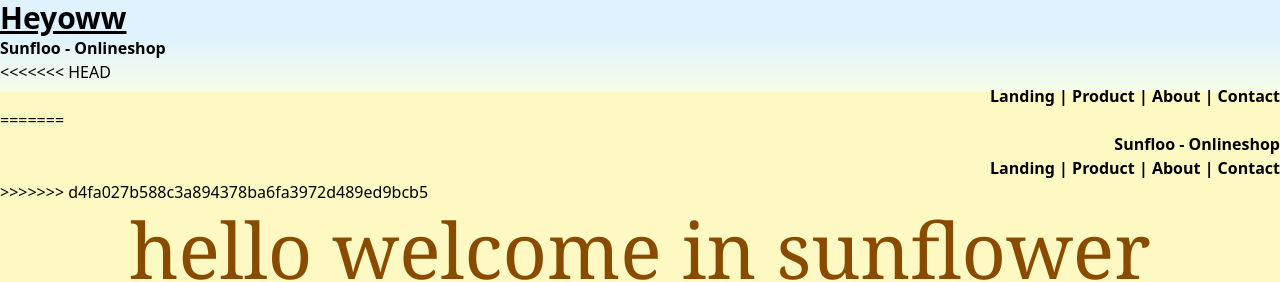
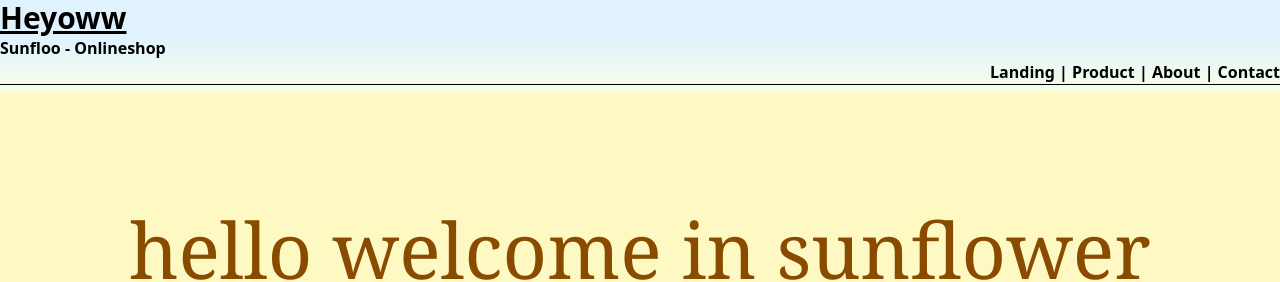
Before and after one commit to aqila-mazaya/onlineshop-aqila, a Vue app: page / in a window 1280 px wide. Shown: the top 282 px of the page. Built offline with nearby package versions, Linux system fonts and the light colour scheme.

Commit message:
Update Navbar.vue

```diff
--- a/src/components/Navbar.vue
+++ b/src/components/Navbar.vue
@@ -2,22 +2,14 @@
  <div class="h-14 bg-linear-to-t from-lime-50 to-taupe-200">
  <h1 class="font-bold ">Sunfloo - Onlineshop</h1>
  <nav>
-<<<<<<< HEAD
+
  <section class="text-right font-bold">
  <RouterLink to="/">Landing</RouterLink> |
  <RouterLink to="/product">Product</RouterLink> |
  <RouterLink to="/about">About</RouterLink> |
  <RouterLink to="/contact">Contact</RouterLink>
  </section>
-=======
-<section class="text-right font-bold">
-    <h2>Sunfloo - Onlineshop</h2>
-    <RouterLink to="/">Landing</RouterLink> |
-    <RouterLink to="/product">Product</RouterLink> |
-    <RouterLink to="/about">About</RouterLink> |
-    <RouterLink to="/contact">Contact</RouterLink>
-</section>
->>>>>>> d4fa027b588c3a894378ba6fa3972d489ed9bcb5
+
  </nav>
  <hr /></div>
  </template>
```
